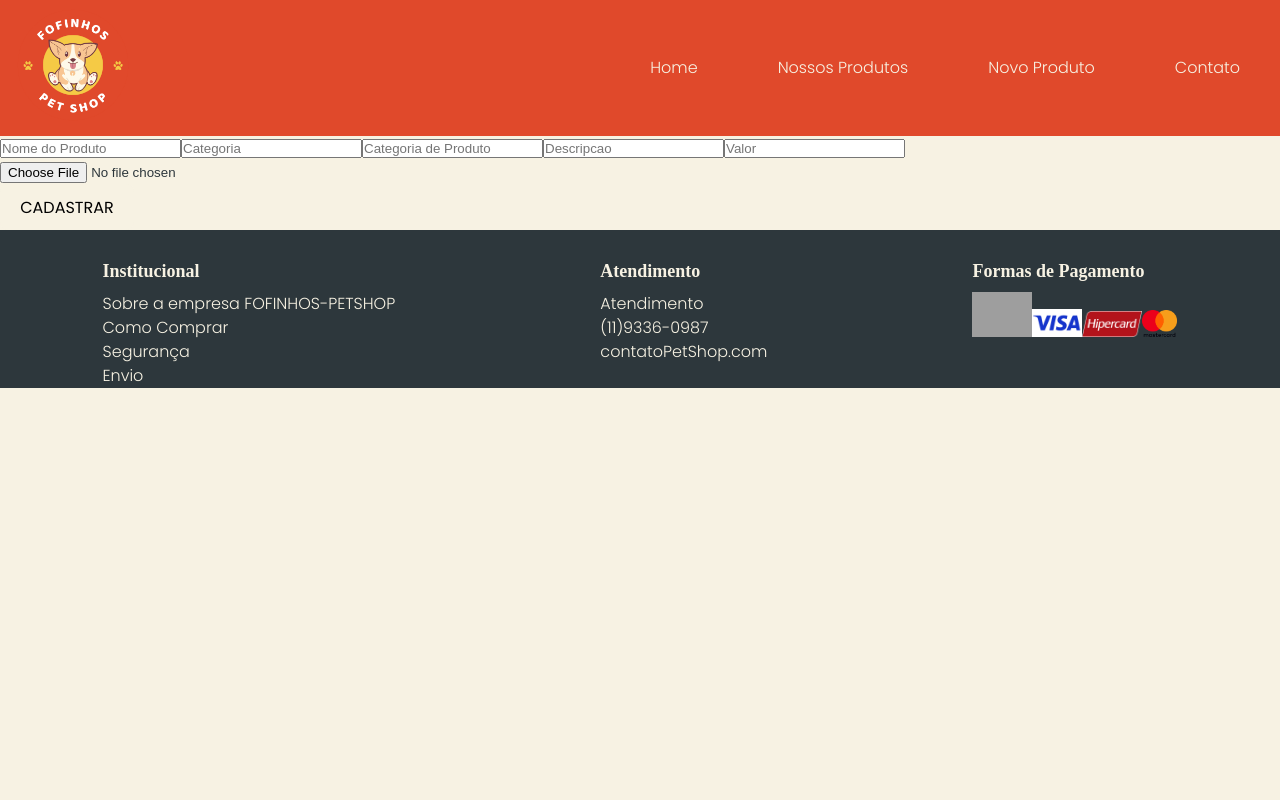
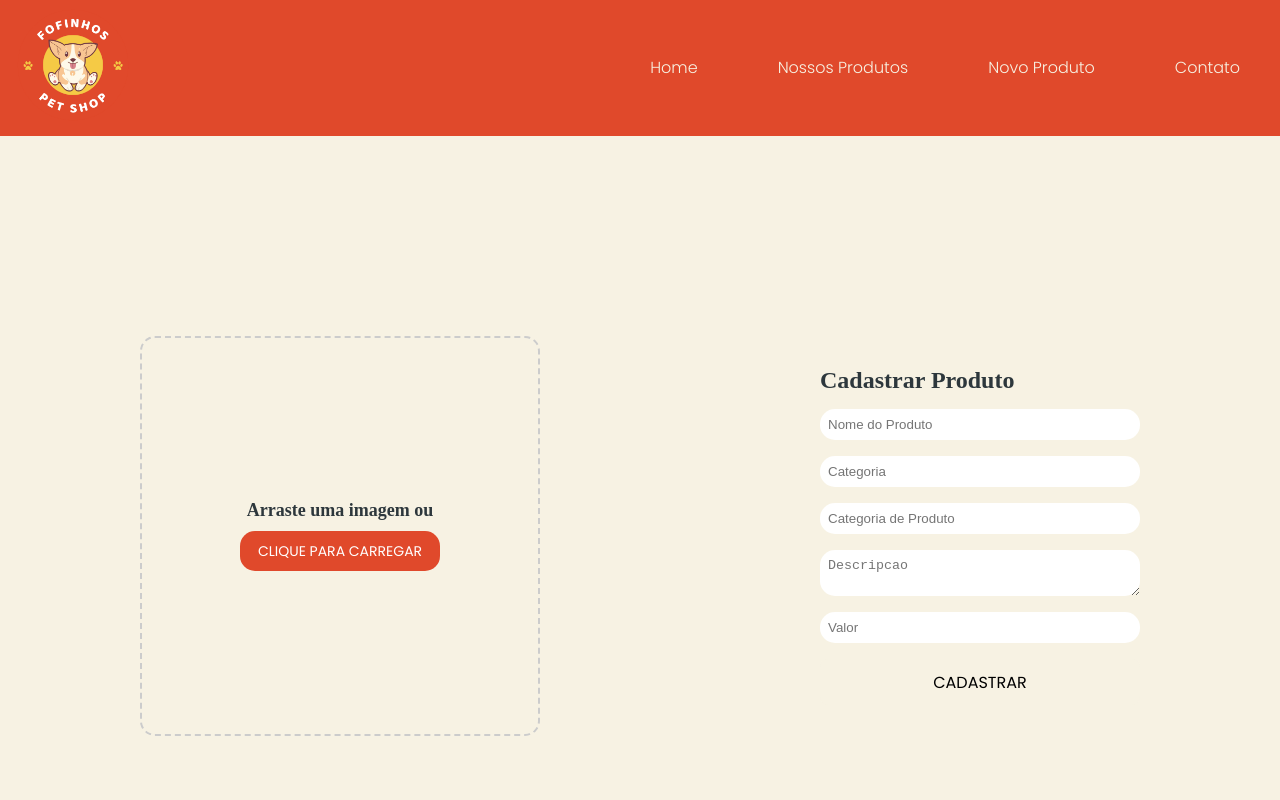
Before and after one commit to Solangelis/petShopToti, a React (Vite) app in the folder cliente/: page /criar-produto in a window 1280 px wide. Shown: the top 800 px of the page. Built offline with nearby package versions, Linux system fonts and the light colour scheme; no server answers; grey boxes are pictures that could not be loaded; a web font is replaced by a local one.

Commit message:
Estilos al formulario

```diff
--- a/cliente/src/App.jsx
+++ b/cliente/src/App.jsx
@@ -13,9 +13,6 @@ import CategoryPage from './pages/CategoryPage';
 function App() {
   return (
     <ProdutosProvider>
-      <header>
-        <Navbar />
-      </header>
       <Routes>
         <Route path='/' element={<Home />} />
         <Route path='/criar-produto' element={<FormProdutos />} />
--- a/cliente/src/context/ProdutosProvider.jsx
+++ b/cliente/src/context/ProdutosProvider.jsx
@@ -7,6 +7,7 @@ import {
   obterReqProduto,
   updateReqProdutos,
 } from '../api/produtos.api';
+import Navbar from '../components/Navbar/Navbar';
 import { useNavigate } from 'react-router-dom';
 
 const produtosContext = createContext();
@@ -73,6 +74,9 @@ export const ProdutosProvider = ({ children }) => {
         updateProduct,
       }}
     >
+      <header>
+        <Navbar />
+      </header>
       {children}
       <footer>
         <Footer />
--- a/cliente/src/pages/FormProdutos.jsx
+++ b/cliente/src/pages/FormProdutos.jsx
@@ -2,6 +2,7 @@ import { useEffect, useState } from 'react';
 import { Formik, Form, Field } from 'formik';
 import { useProdutos } from '../context/ProdutosProvider';
 import { useNavigate, useParams } from 'react-router-dom';
+import '../pages/syles/FormProdutos.css';
 
 export default function FormProdutos() {
   const { createProduct, getProduct, updateProduct } = useProdutos();
@@ -25,7 +26,7 @@ export default function FormProdutos() {
           categoria: res.categoria,
           categoriaProduto: res.categoriaProduto,
           descripcao: res.descripcao,
-          valor: res.valor
+          valor: res.valor,
         });
       })();
     }
@@ -38,7 +39,7 @@ export default function FormProdutos() {
         onSubmit={async (values, actions) => {
           if (params.id) {
             await updateProduct(params.id, values);
-            navigate('/produtos' + params.id)
+            navigate('/produtos' + params.id);
           } else {
             await createProduct(values);
           }
@@ -49,21 +50,51 @@ export default function FormProdutos() {
       >
         {({ handleSubmit, setFieldValue, isSubmitting }) => (
           <Form onSubmit={handleSubmit}>
-            <Field name='titulo' placeholder='Nome do Produto' />
-            <Field name='categoria' placeholder='Categoria' />
-            <Field name='categoriaProduto' placeholder='Categoria de Produto' />
-            <Field name='descripcao' placeholder='Descripcao' />
-            <Field type='number' name='valor' placeholder='Valor' />
-            <div className='image_imput'>
+            <div className='form_container'>
+              <div className='image_input'>
+                <h3>Arraste uma imagem ou </h3>
+                <label htmlFor='image'>Clique para carregar</label>
                 <input
                   type='file'
                   name='image'
+                  id='image'
                   onChange={(e) => setFieldValue('image', e.target.files[0])}
                 />
               </div>
+              <div className='input_fields'>
+                <h2> {params.id ? 'Editar Produto' : 'Cadastrar Produto'} </h2>
+                <Field
+                  className='input_form'
+                  name='titulo'
+                  placeholder='Nome do Produto'
+                />
+                <Field
+                  className='input_form'
+                  name='categoria'
+                  placeholder='Categoria'
+                />
+                <Field
+                  className='input_form'
+                  name='categoriaProduto'
+                  placeholder='Categoria de Produto'
+                />
+                <Field
+                  className='input_form'
+                  name='descripcao'
+                  placeholder='Descripcao'
+                  component={'textarea'}
+                />
+                <Field
+                  className='input_form'
+                  type='number'
+                  name='valor'
+                  placeholder='Valor'
+                />
                 <button type='submit' disabled={isSubmitting}>
                   {isSubmitting ? 'Carregando...' : 'Cadastrar'}
                 </button>
+              </div>
+            </div>
           </Form>
         )}
       </Formik>
--- /dev/null
+++ b/cliente/src/pages/syles/FormProdutos.css
@@ -0,0 +1,57 @@
+.form_container {
+  width: 100vw;
+  min-height: 100vh;
+  display: flex;
+  align-items: center;
+  justify-content: space-around;
+
+}
+
+.image_input {
+  width: 400px;
+  height: 400px;
+  display: flex;
+  flex-direction: column;
+  align-items: center;
+  justify-content: center;
+  border: 2px dashed #ccc;
+  border-radius: 15px;
+}
+
+.image_input input[type='file'] {
+  display: none;
+}
+
+.image_input label {
+  width: 200px;
+  background-color: #e0492b;
+  text-align: center;
+  font-size: 14px;
+  color: #fff;
+  padding: .5rem;
+  border-radius: 15px;
+  cursor: pointer;
+  transition: .4s ease-in-out all;
+  text-transform: uppercase;
+}
+
+.image_input label:hover {
+  background-color: #f5ca45;
+  color: #2d373c;
+  border: 2px solid #e0492b;
+  font-weight: 600;
+}
+
+.input_fields {
+  min-width: 320px;
+  display: flex;
+  flex-direction: column;
+  justify-content: center;
+  gap: 1rem;
+}
+
+.input_form {
+  border-radius: 15px;
+  padding: .5rem;
+  border: none;
+}
```
Lines whose indentation alone changed are shown as unchanged.
